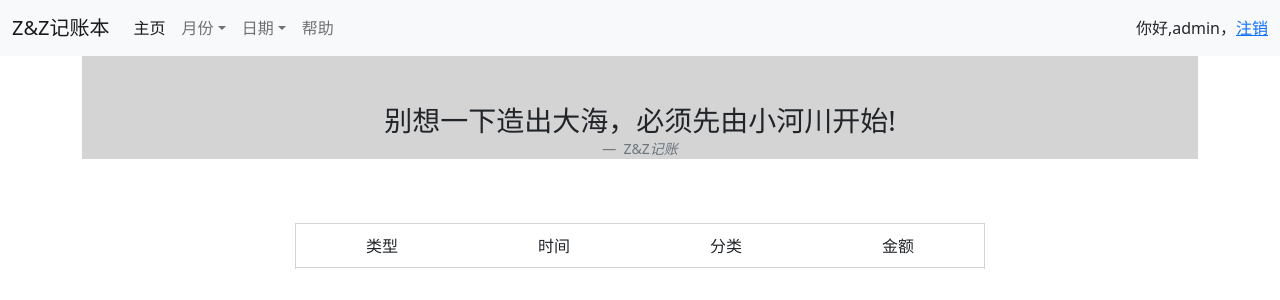
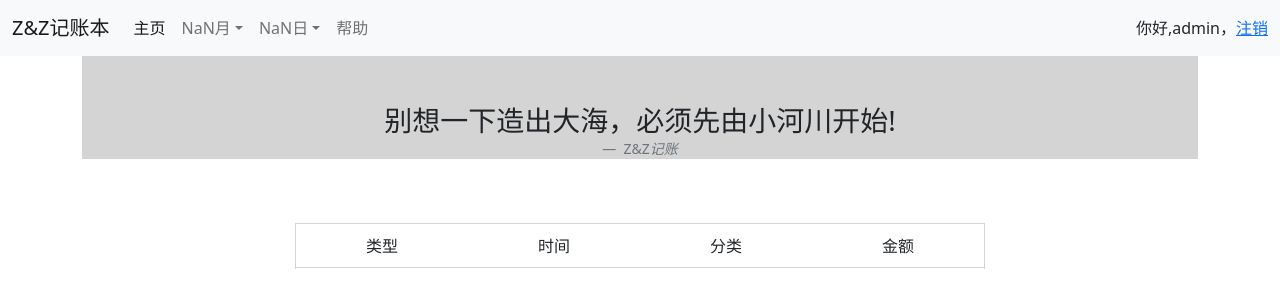
Before and after one commit to aons-zhao/pocket_book, a Django app: page / in a window 1280 px wide. Shown: the top 300 px of the page. Run offline with Django 3.2, Linux system fonts and the light colour scheme; a user stored in the database is signed in; some libraries are stand-ins or nearby versions.

Commit message:
Display the currently selected date on the page

```diff
--- a/ledger/templates/ledger/base.html
+++ b/ledger/templates/ledger/base.html
@@ -73,7 +73,7 @@
 
                 <li class="nav-item dropdown">
                     <a class="nav-link dropdown-toggle" id="navbarDropdown" role="button"
-                       data-bs-toggle="dropdown" aria-expanded="false">月份</a>
+                       data-bs-toggle="dropdown" aria-expanded="false"></a>
                     <ul class="dropdown-menu" aria-labelledby="navbarDropdown" style="height: 300px; overflow: auto">
                         <li><a class="dropdown-item" onclick="function_filter(1)">一月</a></li>
                         <li><a class=" dropdown-item" onclick="function_filter(2)">二月</a></li>
@@ -91,7 +91,7 @@
                 </li>
 
                 <li class="nav-item dropdown">
-                    <a class="nav-link dropdown-toggle" id="navbarDropdown" role="button"
+                    <a class="nav-link dropdown-toggle" id="navbarDate" role="button"
                        data-bs-toggle="dropdown" aria-expanded="false">日期</a>
                     <ul id="date_ul" class="dropdown-menu" aria-labelledby="navbarDropdown"
                         style="height: 300px; overflow: auto">
@@ -147,5 +147,9 @@
     }
     document.getElementById('date_ul').innerHTML = str;
 </script>
+<script>
+    document.getElementById('navbarDropdown').innerHTML = get_month() + "月";
+    document.getElementById('navbarDate').innerHTML = get_day() + "日";
+</script>
 </body>
 </html>
--- a/ledger/templates/ledger/index.html
+++ b/ledger/templates/ledger/index.html
@@ -220,8 +220,11 @@
         }
 
         function get_month() {
-            //console.log(Number.parseInt(sessionStorage.month));
             return Number.parseInt(sessionStorage.month)
+        }
+
+        function get_day() {
+            return Number.parseInt(sessionStorage.day)
         }
 
         function filter_day(val) {
```
